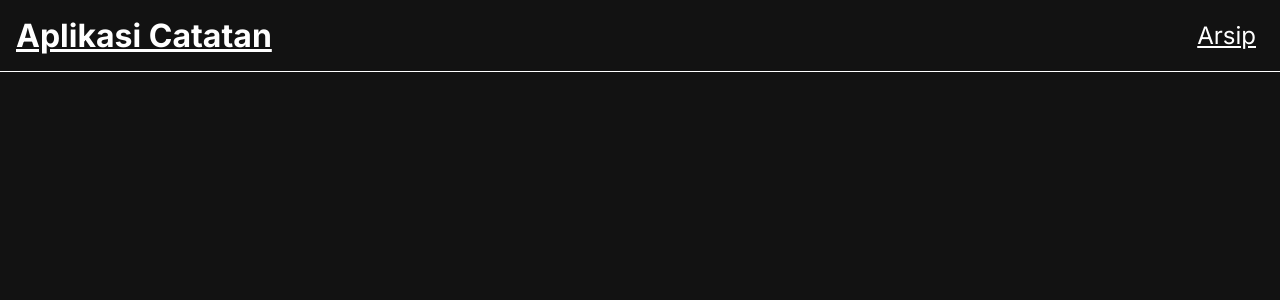
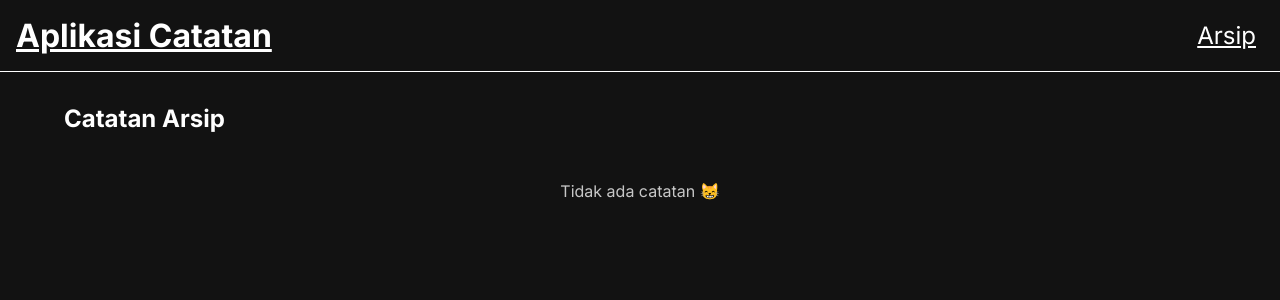
Before and after one commit to ikhwanud-dawam/dicoding-intermediate-reactjs-1, a React (Vite) app: page /archives in a window 1280 px wide. Shown: the top 300 px of the page. Built offline with nearby package versions, Linux system fonts and the light colour scheme.

Commit message:
Add archived note section and routes

```diff
--- a/src/App.jsx
+++ b/src/App.jsx
@@ -2,6 +2,7 @@ import React from "react";
 import { Link, Routes, Route } from "react-router-dom";
 import Navigation from "./components/Navigation";
 import NotesWrapper from "./pages/Notes";
+import Archives from "./pages/Archives";
 
 function App() {
   return (
@@ -15,6 +16,7 @@ function App() {
       <main>
         <Routes>
           <Route path="/" element={<NotesWrapper />}></Route>
+          <Route path="/archives" element={<Archives />}></Route>
         </Routes>
       </main>
     </div>
--- a/src/components/NotesList.jsx
+++ b/src/components/NotesList.jsx
@@ -3,7 +3,11 @@ import NotesItem from "./NotesItem.jsx";
 
 function NotesList({ notes }) {
   if (!notes.length) {
-    return <p>No notes found</p>;
+    return (
+      <section className="notes-list-empty">
+        <p>Tidak ada catatan 😸</p>
+      </section>
+    )
   }
 
   return (
--- /dev/null
+++ b/src/pages/Archives.jsx
@@ -0,0 +1,24 @@
+import React from "react";
+import { getArchivedNotes } from "../utils/local-data";
+import NotesList from "../components/NotesList";
+
+class Archives extends React.Component {
+  constructor(props) {
+    super(props);
+
+    this.state = {
+      archivedNotes: getArchivedNotes(),
+    };
+  }
+
+  render() {
+    return (
+      <section className="homepage">
+        <h2>Catatan Arsip</h2>
+        <NotesList notes={this.state.archivedNotes} />
+      </section>
+    );
+  }
+}
+
+export default Archives;
--- a/src/pages/Notes.jsx
+++ b/src/pages/Notes.jsx
@@ -1,5 +1,5 @@
 import React from "react";
-import { getAllNotes } from "../utils/local-data";
+import { getActiveNotes } from "../utils/local-data";
 import NotesList from "../components/NotesList";
 
 function NotesWrapper() {
@@ -11,7 +11,7 @@ class Notes extends React.Component {
     super(props);
 
     this.state = {
-      notes: getAllNotes(),
+      notes: getActiveNotes(),
     };
   }
 
```
